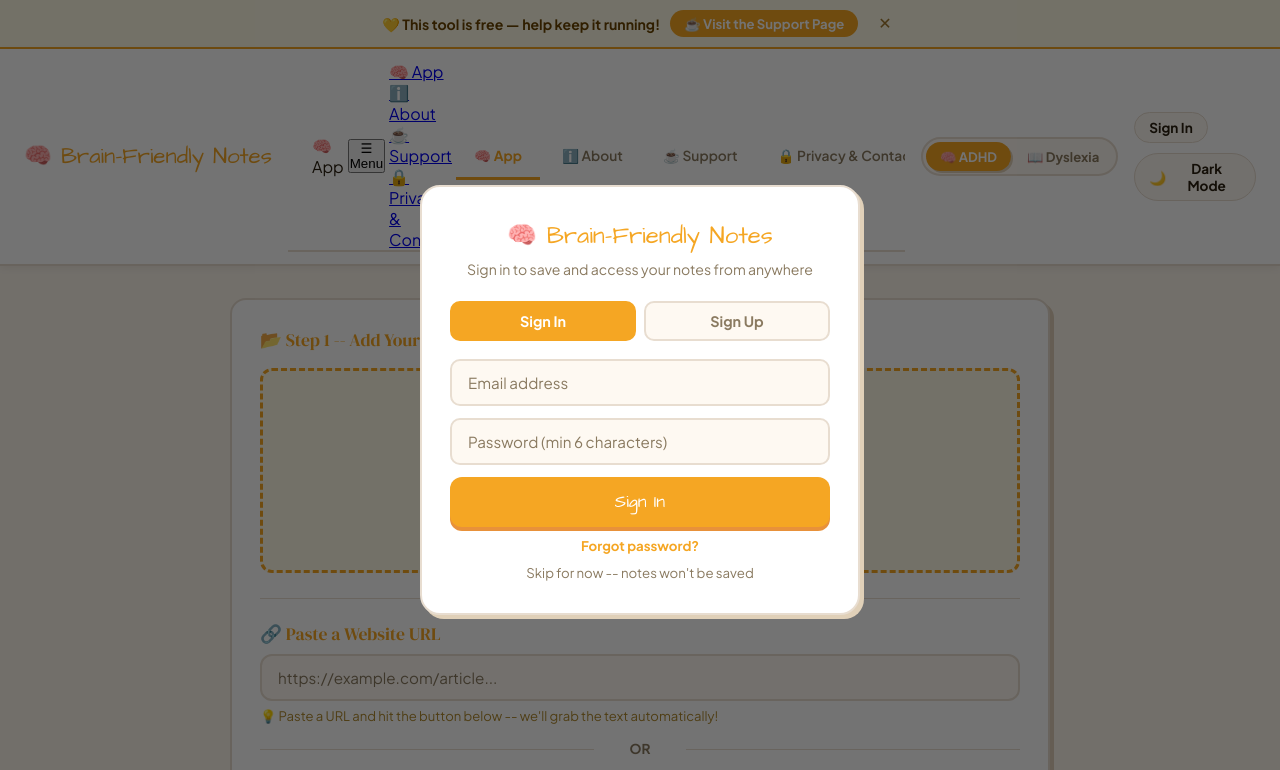
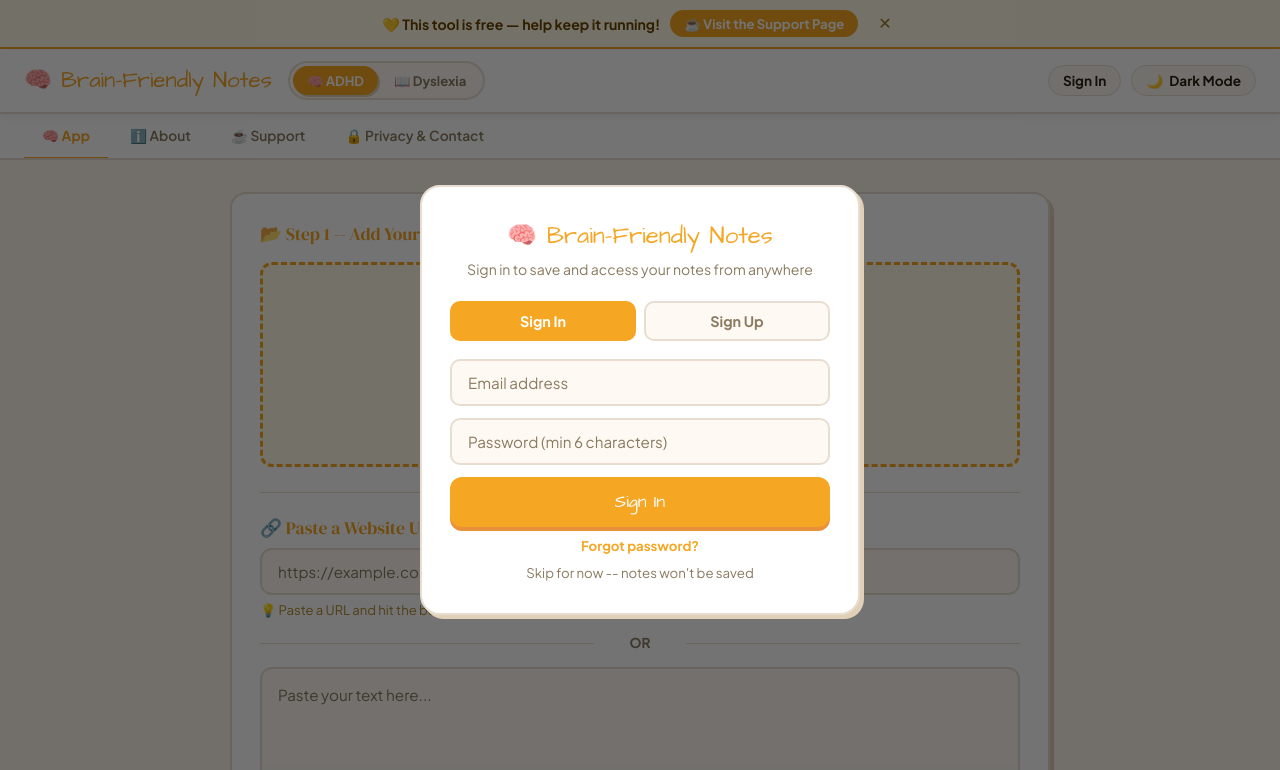
Before and after one commit to bevitt23-cloud/brain-notes-app, a website: page public/index.html in a window 1280 px wide. Shown: the top 770 px of the page. Drawn offline with nearby package versions, Linux system fonts and the light colour scheme; a web font is replaced by a local one.

Commit message:
Add files via upload

```diff
--- a/public/index.html
+++ b/public/index.html
@@ -314,22 +314,6 @@
 <!-- ══ TOPBAR ══ -->
 <div class="topbar">
   <div class="logo">🧠 Brain-Friendly Notes</div>
-
-<!-- ══ SITE NAV ══ -->
-<nav class="site-nav">
-  <span class="site-nav-label">🧠 App</span>
-  <button class="mob-nav-toggle" id="mob-nav-toggle" onclick="toggleMobNav()">☰ Menu</button>
-  <div class="mob-nav-menu" id="mob-nav-menu">
-  <a href="/index.html" class=" active">🧠 App</a>
-  <a href="/about.html" class="">ℹ️ About</a>
-  <a href="/funding.html" class="">☕ Support</a>
-  <a href="/privacy-policy.html" class="">🔒 Privacy & Contact</a>
-  </div>
-  <a href="/index.html" class="site-nav-tab active">🧠 App</a>
-  <a href="/about.html" class="site-nav-tab">ℹ️ About</a>
-  <a href="/funding.html" class="site-nav-tab">☕ Support</a>
-  <a href="/privacy-policy.html" class="site-nav-tab">🔒 Privacy & Contact</a>
-</nav>
   <div class="mode-toggle-wrap">
     <button class="mode-btn active" id="mode-adhd" onclick="setMode('adhd')">🧠 ADHD</button>
     <button class="mode-btn" id="mode-dyslexic" onclick="setMode('dyslexic')">📖 Dyslexia</button>
@@ -342,6 +326,14 @@
     <button class="topbar-btn" onclick="toggleDark()"><span id="theme-icon">🌙</span> <span id="theme-lbl">Dark Mode</span></button>
   </div>
 </div>
+
+<!-- ══ SITE NAV ══ -->
+<nav class="site-nav">
+  <a href="/index.html" class="site-nav-tab active">🧠 App</a>
+  <a href="/about.html" class="site-nav-tab">ℹ️ About</a>
+  <a href="/funding.html" class="site-nav-tab">☕ Support</a>
+  <a href="/privacy-policy.html" class="site-nav-tab">🔒 Privacy & Contact</a>
+</nav>
 
 <!-- ══ SAVED NOTES PANEL ══ -->
 <div id="notes-panel">
```
